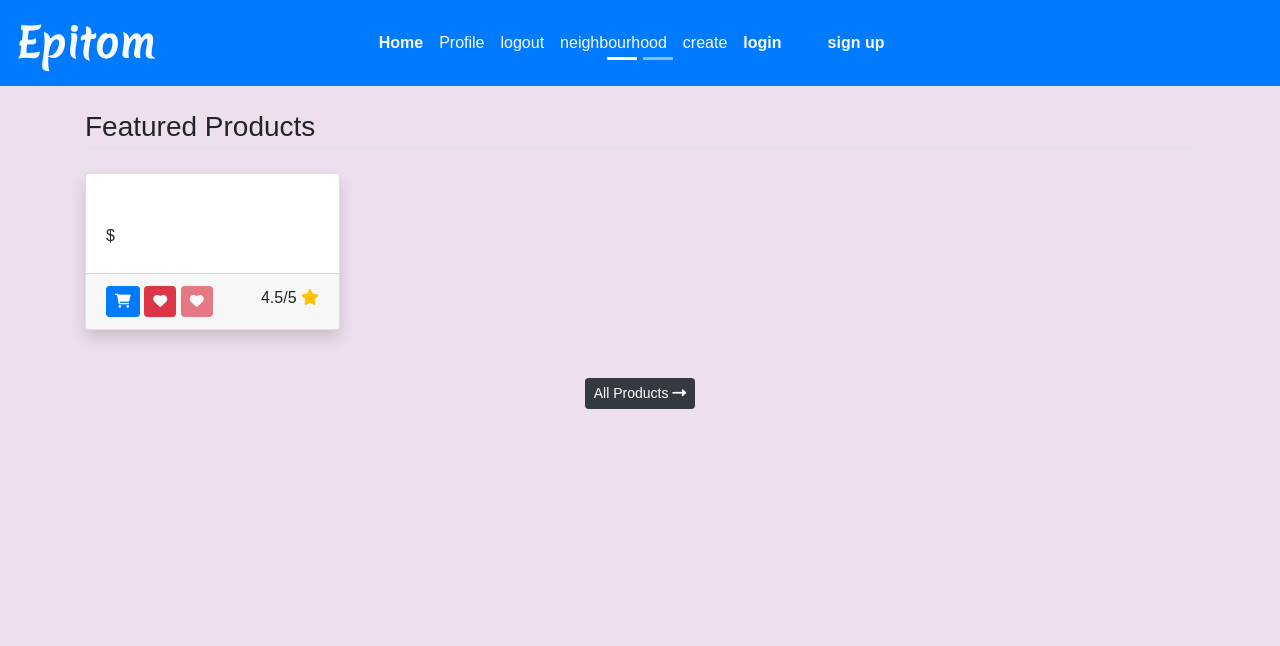
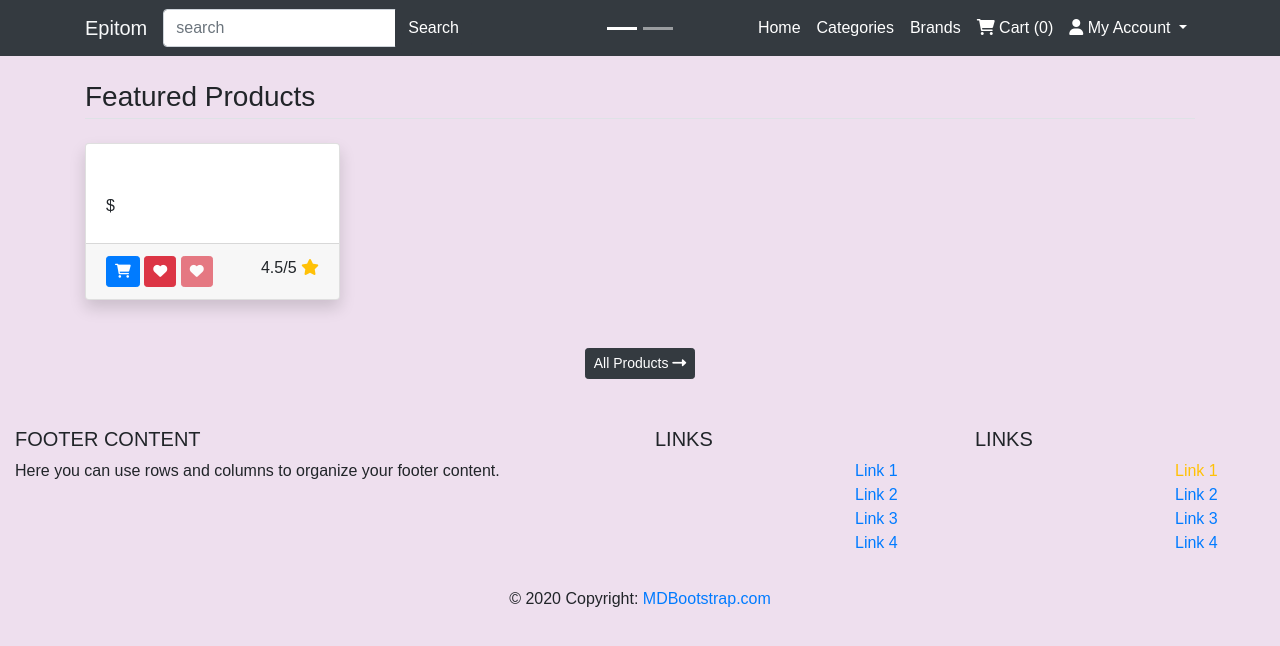
Before and after one commit to kiplangat01/Epitom-eCommerce, a Django app: page / in a window 1280 px wide. Shown: the top 646 px of the page. Run offline with Django 4.2, Linux system fonts and the light colour scheme; parts of the project's set-up code (start-up, migrations or seed data) failed here and were passed over; some libraries are stand-ins or nearby versions.

Commit message:
ft:added bootstrap footer

```diff
--- a/main/templates/base.html
+++ b/main/templates/base.html
@@ -36,81 +36,139 @@
     }
   </style>
 
-  <nav class="navbar navbar-expand-lg bg-primary">
-    <a class="navbar-brand text-light font-weight-bold" style="font-family: 'Merienda'; font-size: 40px;" href="#">Epitom</a>
-    <button class="navbar-toggler" type="button" data-toggle="collapse" data-target="#navbarSupportedContent" aria-controls="navbarSupportedContent" aria-expanded="false" aria-label="Toggle navigation">
-      <span class="navbar-toggler-icon"><i class="fa-solid fa-bars" style="color: wheat;"></i></span>
+  <nav class="navbar navbar-expand-lg navbar-light bg-dark">
+		<div class="container">
+		  <a class="navbar-brand text-light" href="/">Epitom</a>
+		  <button class="navbar-toggler" type="button" data-toggle="collapse" data-target="#navbarNav" aria-controls="navbarNav" aria-expanded="false" aria-label="Toggle navigation">
+		    <span class="navbar-toggler-icon"></span>
 		  </button>
-
-    <div class="collapse navbar-collapse text-center" id="navbarSupportedContent">
-      <ul class="navbar-nav mr-auto">
-        <li class="nav-item active">
-          <a class="nav-link text-light" href="#"><b>Home</b> <span class="sr-only">(current)</span></a>
-        </li>
-
-
-
-          <a class="nav-link text-light" href="#">Profile</a>
-          <a class="nav-link text-light" href="#">logout</a>
-          <a class="nav-link text-light" href="#">neighbourhood</a>
-          <a class="nav-link text-light" href="#">create</a>
-
-
+		  <div class="collapse navbar-collapse" id="navbarNav">
+		  	<form class="form-inline my-2 my-lg-0" action="/search">
+		      <div class="input-group">
+				  <input name="q" type="text" class="form-control" placeholder="search" />
+				  <div class="input-group-append">
+				    <button class="btn btn-dark" type="submit" id="button-addon2">Search</button>
+				  </div>
+				</div>
+		    </form>
+		    <ul class="navbar-nav ml-auto">
 		      <li class="nav-item">
-            <a class="nav-link text-light text-center font-weight-bold" href="#">login</a>
+		        <a class="nav-link text-white" href="/">Home</a>
 		      </li>
 		      <li class="nav-item">
-            <a style="border-radius: 15px; margin-left: 30px;" class="text-right nav-link text-light font-weight-bold"  href="#">sign up</a>
+		        <a class="nav-link text-white" href="{% url 'category_list' %}">Categories</a>
 		      </li>
-
+		      <li class="nav-item">
+		        <a class="nav-link text-white" href="#">Brands</a>
+		      </li>
+		      <li class="nav-item">
+		        <a class="nav-link text-white" href="#"><i class="fa fa-shopping-cart"></i> Cart (<span class="cart-list">{{request.session.cartdata|length}}</span>)</a>
+		      </li>
+		      <li class="nav-item dropdown">
+		        <a class="nav-link text-white dropdown-toggle" href="#" id="navbarDropdown" role="button" data-toggle="dropdown" aria-haspopup="true" aria-expanded="false">
+		          <i class="fa fa-user"></i> My Account
+		        </a>
+		        <div class="dropdown-menu" aria-labelledby="navbarDropdown">
+		        {% if user.is_authenticated %}
+		        	<a class="dropdown-item" href="#">Dashboard</a>
+		        	<a class="dropdown-item" href="#">Logout</a>
+	        	{% else %}
+	        		<a class="dropdown-item" href="#">Login</a>
+		          <a class="dropdown-item" href="#">Signup</a>
+		        {% endif %}
+		        </div>
+		      </li>
 		    </ul>
-
+		  </div>
 		</div>
     </nav>
-
       {% block content %}
       {% endblock %}
 
 
-  <!-- <footer class="pt4 my-md-5 border-top container">
+  <!-- Footer -->
+<footer class="page-footer font-small blue pt-4">
+
+  <!-- Footer Links -->
+  <div class="container-fluid text-center text-md-left">
+
+    <!-- Grid row -->
     <div class="row">
-          <div class="col-12 col-md">
-              <a href="#">Epitom</a>
-              <small class="d-block mb-3 text-muted"> &copy; 2021-2022</small>
+
+      <!-- Grid column -->
+      <div class="col-md-6 mt-md-0 mt-3">
+
+        <!-- Content -->
+        <h5 class="text-uppercase">Footer Content</h5>
+        <p>Here you can use rows and columns to organize your footer content.</p>
+
       </div>
-          <div class="col-6 col-md">
-              <h5>Features</h5>
+      <!-- Grid column -->
 
-              <ul class="list-unstyled text-small">
-                  <li><a class="text-muted" href="#">cool service</a></li>
-                  <li><a class="text-muted" href="#">Random Features</a></li>
-                  <li><a class="text-muted" href="#">Team Features</a></li>
-                  <li><a class="text-muted" href="#">Stuff for developers</a></li>
-                  <li><a class="text-muted" href="#">Team work</a></li>
-                  <li><a class="text-muted" href="#">respect</a></li>
+      <hr class="clearfix w-100 d-md-none pb-3">
+
+      <!-- Grid column -->
+      <div class="col-md-3 mb-md-0 mb-3">
+
+        <!-- Links -->
+        <h5 class="text-uppercase">Links</h5>
+
+        <ul class="list-unstyled">
+          <li>
+            <a href="#!">Link 1</a>
+          </li>
+          <li>
+            <a href="#!">Link 2</a>
+          </li>
+          <li>
+            <a href="#!">Link 3</a>
+          </li>
+          <li>
+            <a href="#!">Link 4</a>
+          </li>
         </ul>
+
       </div>
-          <div class="col-6 col-md">
-            <h5>Resources</h5>
-            <ul class="list-unstyled text-small">
-                <li><a class="text-muted" href="#">Resource</a></li>
-                <li><a class="text-muted" href="#">named Resource</a></li>
-                <li><a class="text-muted" href="#">Find Resource</a></li>
-                <li><a class="text-muted" href="#">final Resource</a></li>
+      <!-- Grid column -->
+
+      <!-- Grid column -->
+      <div class="col-md-3 mb-md-0 mb-3">
+
+        <!-- Links -->
+        <h5 class="text-uppercase">Links</h5>
+
+        <ul class="list-unstyled">
+          <li>
+            <a href="#!" class="text-warning">Link 1</a>
+          </li>
+          <li>
+            <a href="#!">Link 2</a>
+          </li>
+          <li>
+            <a href="#!">Link 3</a>
+          </li>
+          <li>
+            <a href="#!">Link 4</a>
+          </li>
         </ul>
+
       </div>
-        <div class="col-6 col-md">
-            <h5>About</h5>
-            <ul class="list-unstyled text-small">
-                <li><a class="text-muted" href="#">Team</a></li>
-                <li><a class="text-muted" href="#">Location</a></li>
-                <li><a class="text-muted" href="#">Privacy</a></li>
-                <li><a class="text-muted" href="#">Terms</a></li>
-            </ul>
+      <!-- Grid column -->
+
     </div>
+    <!-- Grid row -->
+
   </div>
-  </footer> -->
+  <!-- Footer Links -->
 
+  <!-- Copyright -->
+  <div class="footer-copyright text-center py-3">© 2020 Copyright:
+    <a href="/"> MDBootstrap.com</a>
+  </div>
+  <!-- Copyright -->
+
+</footer>
+<!-- Footer -->
 
 </body>
 </html>
```
Lines whose indentation alone changed are shown as unchanged.
